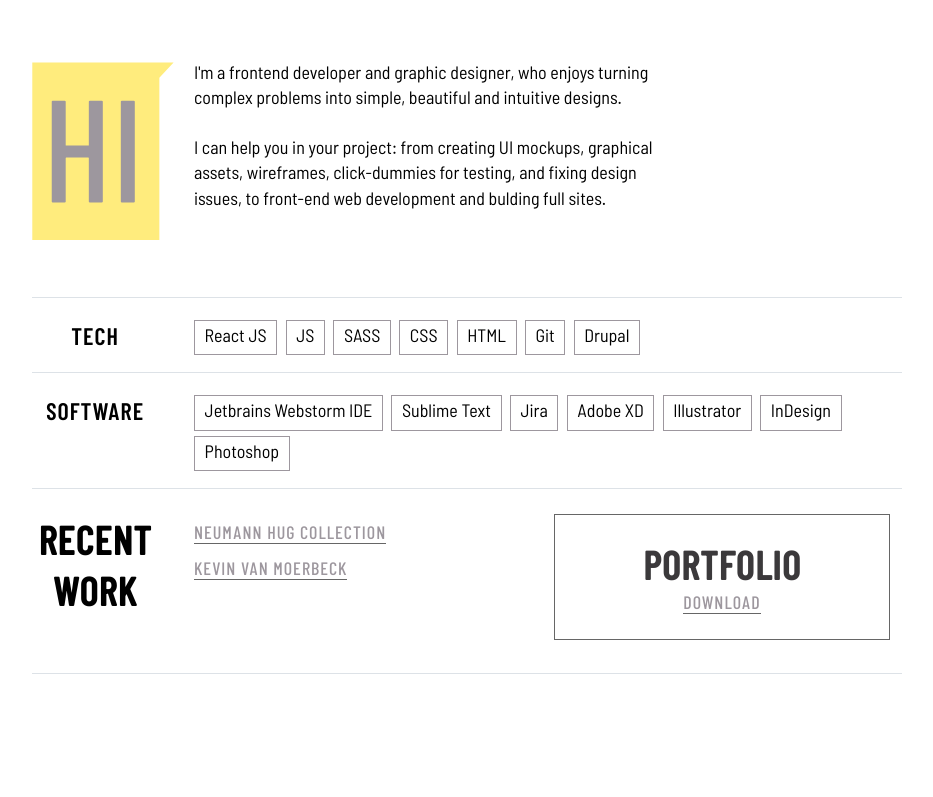
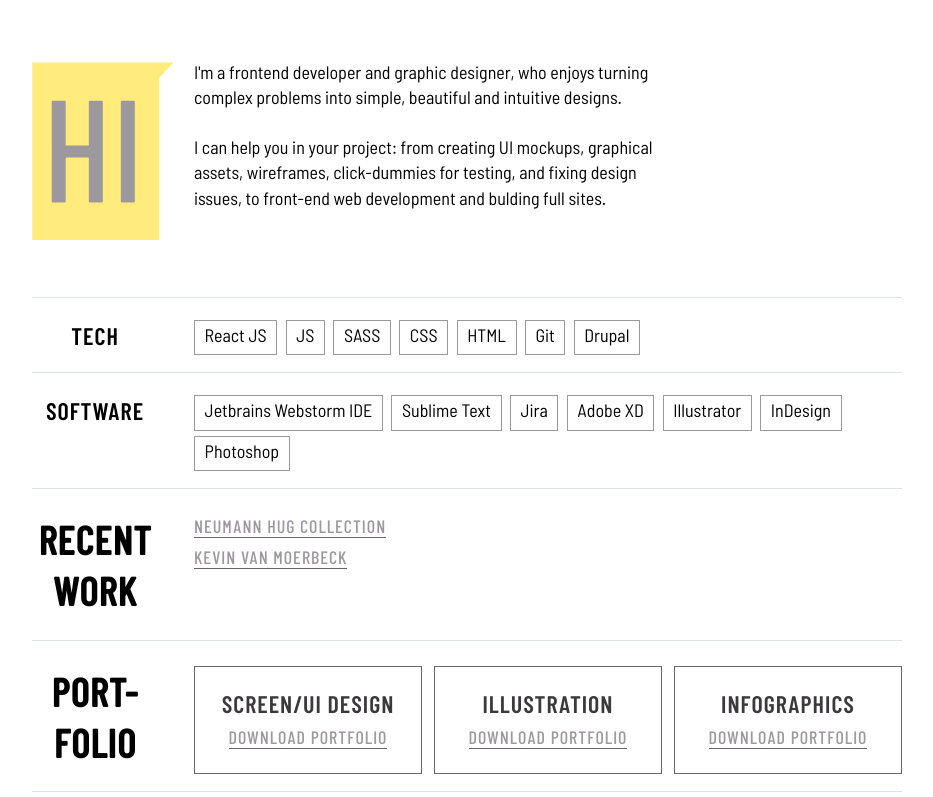
Before and after one commit to nadgerz/moppets-website, a Gatsby site: page / in a window 1280 px wide. Shown: the part 130-927 px from the top of the page, without its empty margins (173-1106 px from the left). Built offline with nearby package versions, Linux system fonts and the light colour scheme; Gatsby itself is replaced by a stand-in of ours.

Commit message:
restructured Portfolio section to now include 3 portfolio download links

```diff
--- a/src/assets/css/abstracts/mixins.scss
+++ b/src/assets/css/abstracts/mixins.scss
@@ -1,3 +1,6 @@
+@import "../base/measurements";
+@import "../base/colors";
+
 
 // STANDARDS FOR LAYOUTING
 
@@ -42,3 +45,20 @@
   -webkit-border-radius: 7px;
   border-radius: 7px;
 }
+
+@mixin downloadButton {
+  height: 9rem;
+  text-align: center;
+  padding: 2rem 1rem;
+  margin-bottom: $bottom-margin-mini;
+  @include border1px($color-grey-dark);
+
+  &:hover {
+    border: 3px solid $color-highlight;
+  }
+
+  h3 {
+    color: $color-text;
+    margin-bottom: $bottom-margin-mini;
+  }
+}
--- a/src/assets/css/components/portfolio.scss
+++ b/src/assets/css/components/portfolio.scss
@@ -6,59 +6,44 @@
   display: flex;
   align-items: flex-start;
   padding-bottom: $bottom-margin-small;
-  margin-bottom: $sidebar-left-width;
+  margin-bottom: $bottom-margin-small;
   @include border-bottom($color-grey-light);
 
   aside {
     margin-right: $sidebar-margin-right;
   }
 
+  .clients li {
+    list-style: none;
+    margin-bottom: .5rem;
+  }
+}
+
+.portfolios {
+  display: flex;
+  align-items: flex-start;
+  padding-bottom: $bottom-margin-mini;
+  margin-bottom: $bottom-margin-big;
+  @include border-bottom($color-grey-light);
+
+  aside {
+    margin-right: $sidebar-margin-right;
+    overflow-wrap: break-word;
+  }
+
   .container {
+    width: 100%;
     display: flex;
     flex-flow: row wrap;
+    justify-content: space-between;
     align-items: stretch;
 
-    div {
-      //@include border-layout-solid;
-      margin-bottom: $bottom-margin-small;
-
-      &:first-child {
-        margin-right: $container-margin;
-      }
-    }
-
-    .clients {
-      li {
-        line-height: 2;
-        list-style: none;
-      }
-    }
-
-    .download {
-      height: 9rem;
-      //@include border-layout-dashed;
-      text-align: center;
-
-      .download-portfolio {
-        padding: 2rem 1rem;
-        margin-bottom: $bottom-margin-mini;
-        @include border1px($color-grey-dark);
-
-        //a {
-        //  border-bottom: 0;
-        //}
-        h2 {
-          color: $color-text;
-        }
-
-        &:hover {
-          border: 3px solid $color-highlight;
-        }
-
-      }
+    .download-button {
+      @include downloadButton;
     }
   }
 }
+
 
 //---------------------------------------------------------
 //  responsive
--- a/src/components/portfolio.js
+++ b/src/components/portfolio.js
@@ -6,30 +6,49 @@ import "../assets/css/components/portfolio.scss"
 
 
 const Portfolio = ( {} ) => (
-  <section className="recent-work">
-    <aside className="sidebar-left">
-      <h2 className="work">Recent Work</h2>
-    </aside>
+  <>
+    <section className="recent-work">
+      <aside className="sidebar-left">
+        <h2>Recent Work</h2>
+      </aside>
 
-    <div className="container">
       <div className="container-half-width">
         <ul className="clients">
           <li><a href="https://www.neumann-hug.com">Neumann Hug Collection</a></li>
           <li><a href="https://www.moerbeck.de">Kevin van Moerbeck</a></li>
         </ul>
       </div>
+    </section>
 
-      <div className="container-half-width download">
-        <div className="download-portfolio">
-          <a href="#">
-            <h2>Portfolio</h2>
-            DOWNLOAD
+    <section className={"portfolios"}>
+      <aside className="sidebar-left">
+        <h2>Port-folio</h2>
+      </aside>
+
+      <div className="container">
+        <div className="container-third-width download-button">
+          <a className="download-portfolio" href="#">
+            <h3>Screen/UI Design</h3>
+            DOWNLOAD PORTFOLIO
           </a>
         </div>
-        {/*<a href="#">DOWNLOAD</a>*/}
+
+        <div className="container-third-width download-button">
+          <a className="download-portfolio" href="#">
+            <h3>Illustration</h3>
+            DOWNLOAD PORTFOLIO
+          </a>
+        </div>
+
+        <div className="container-third-width download-button">
+          <a className="download-portfolio" href="#">
+            <h3>Infographics</h3>
+            DOWNLOAD PORTFOLIO
+          </a>
+        </div>
       </div>
-    </div>
-  </section>
+    </section>
+  </>
 )
 
 // Portfolio.propTypes = {
```
